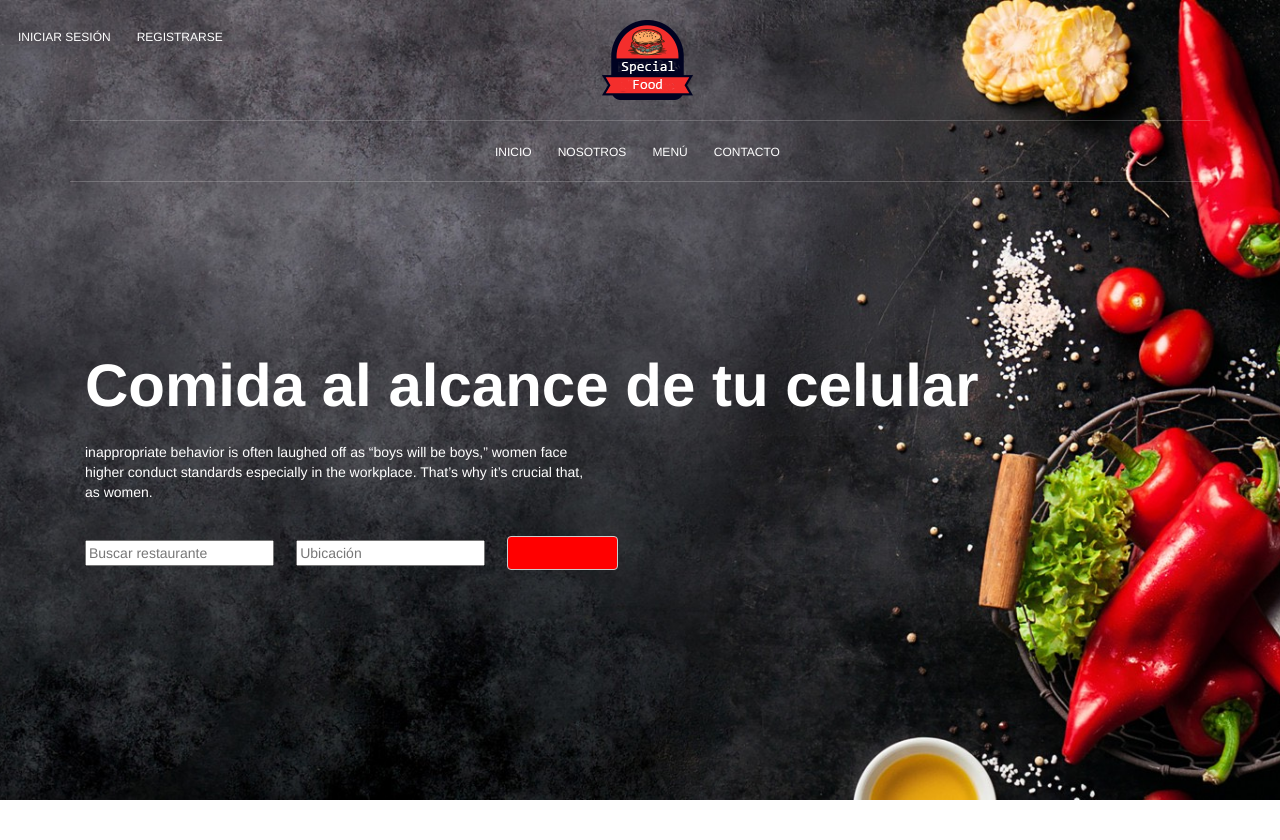
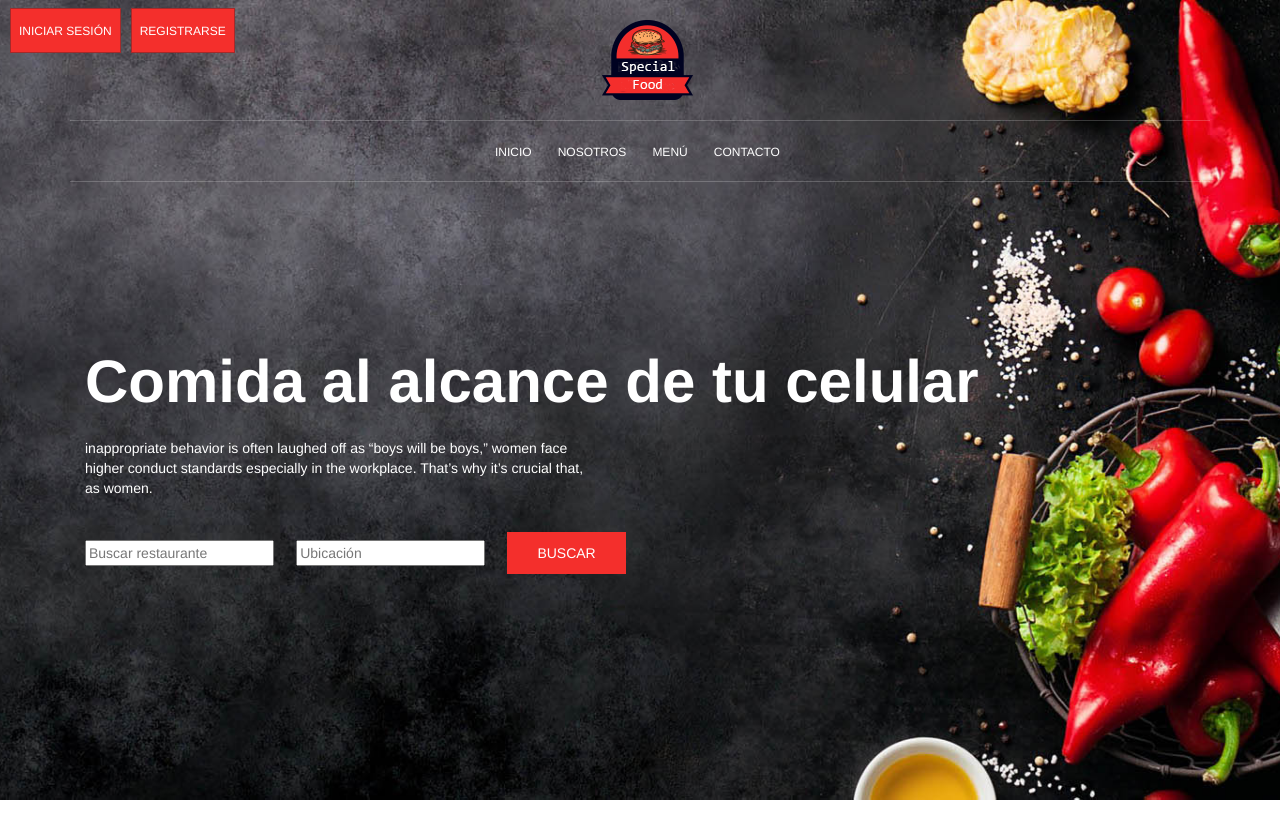
Before and after one commit to davidbarrionuevo96/SpecialFood, a PHP site: page /Web/index.html in a window 1280 px wide. Shown: the top 840 px of the page. Run offline with PHP 8.4, Linux system fonts and the light colour scheme; some libraries are stand-ins or nearby versions; some web fonts are replaced.

Commit message:
Actualización de index

```diff
--- a/Web/css/custom.css
+++ b/Web/css/custom.css
@@ -21,8 +21,8 @@
 .iniciar_sesion{
 	width: 100%;
     position: absolute;
-    margin-top: 2%;
-    margin-left: 5%;
+    margin-top: 0.6%;
+    margin-left: 85%;
 }
 
 .espacio{
@@ -38,3 +38,24 @@
 .absolute{
 	position: absolute !important;
 }
+
+
+.primary-btn1{
+	background: #f42f2c;
+    line-height: 42px;
+    padding-left: 0px;
+    padding-right: 0px;
+    border: solid 1px brown;
+    color: #fff;
+    display: inline-block;
+    font-size: 14px;
+    font-weight: 500;
+    position: relative;
+    text-transform: uppercase;
+    -webkit-transition: all 0.3s ease 0s;
+    -moz-transition: all 0.3s ease 0s;
+    -o-transition: all 0.3s ease 0s;
+    transition: all 0.3s ease 0s;
+    cursor: pointer;
+    position: relative;
+}
--- a/Web/index.html
+++ b/Web/index.html
@@ -38,8 +38,8 @@
 					<div class="row">
 				      	<nav id="nav-menu-container">
 							<ul class="nav-menu">
-							  <li><a href="iniciar-sesion.html">Iniciar sesión</a></li>
-							  <li><a href="registrarse.html">Registrarse</a></li>
+							  <li><button class="primary-btn1"><a href="iniciar-sesion.html">Iniciar sesión</a></li></button>
+							  <li><button class="primary-btn1"><a href="registrarse.html">Registrarse</a></li></button>
 							</ul>
 						</nav>
 					</div>
@@ -81,7 +81,7 @@
 							<form method="get" action="/" class="form-inline" >
 								<input name="q" class="span5" type="text"  placeholder="Buscar restaurante" >
 								<input name="loc" class="span5" type="text"  placeholder="Ubicación">
-								<button type="submit" class="btn btn-default"> <span class="glyphicon glyphicon-search"></span></button>
+								<a href="#" class="primary-btn">Buscar</a>
 							</form>
 						</div>
 					</div>
@@ -333,7 +333,7 @@
 					<div class="container">
 						<div class="row footer-bottom d-flex justify-content-between align-items-center">
 							<p class="col-lg-8 col-mdcol-sm-6 -6 footer-text m-0"><!-- Link back to Colorlib can't be removed. Template is licensed under CC BY 3.0. -->
-Copyright &copy;<script>document.write(new Date().getFullYear());</script> All rights reserved | This template is made with <i class="fa fa-heart-o" aria-hidden="true"></i> by <a href="https://colorlib.com" target="_blank">Colorlib</a>
+Copyright &copy;<script>document.write(new Date().getFullYear());</script> | <a href="index.html" >SpecialFood</a>
 <!-- Link back to Colorlib can't be removed. Template is licensed under CC BY 3.0. --></p>
 							<ul class="col-lg-4 col-mdcol-sm-6 -6 social-icons text-right">
 	                            <li><a href="#"><i class="fa fa-facebook"></i></a></li>
--- a/Web/iniciar-sesion.html
+++ b/Web/iniciar-sesion.html
@@ -33,17 +33,16 @@
 			<link href="//netdna.bootstrapcdn.com/twitter-bootstrap/2.3.2/css/bootstrap-combined.min.css" rel="stylesheet" id="bootstrap-css">
 	</head>
     <body>
-
+        <header id="header" class="absolute">
 			<div class="container iniciar_sesion">
 				<div class="row">
 					<nav id="nav-menu-container">
 						<ul class="nav-menu">
-                        <li><a href="index.html">Volver</a></li>
+							<li><a href="index.html" style="cursor: pointer">Volver</a></li>
 						</ul>
 					</nav>
 				</div>
 			</div>
-        <header id="header" class="absolute">
             <div class="header-top">
                 <div class="container">
                     <div class="row justify-content-center">
```
Also changed, not shown: Diagrama de Clases SpecialFood.xml (+1 -1 lines), Web/registrarse.html (+8 -7 lines), Web/img/hero-bg.jpg. Lines whose indentation alone changed are shown as unchanged.
